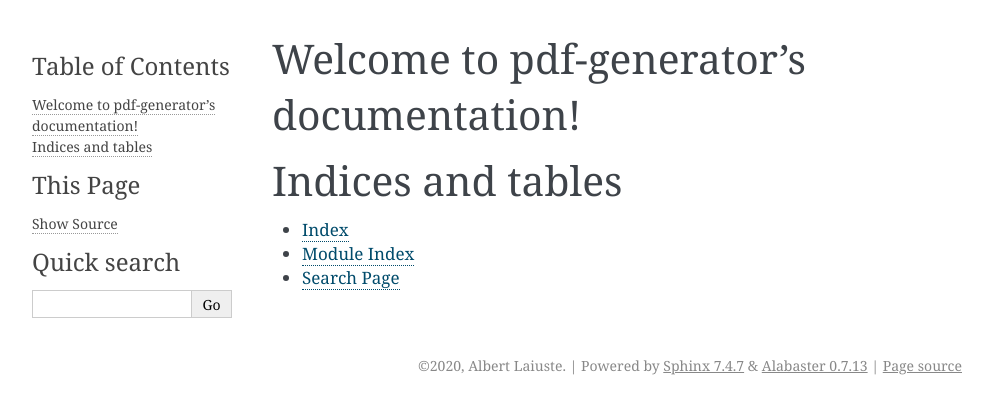
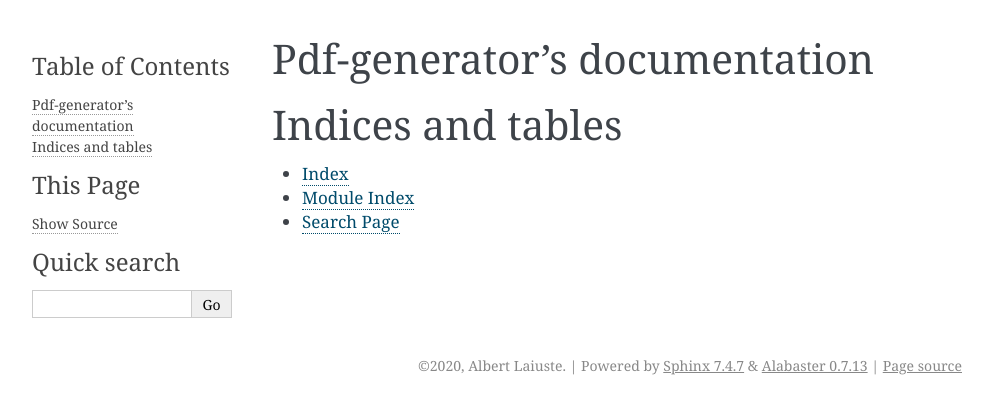
Before and after one commit to albertlaiuste/pdf-generator, a Sphinx documentation site: the page built from docs/source/index.rst, in a window 1280 px wide. Shown: the top 414 px of the page, without its empty margins (148-1141 px from the left). Built offline with Sphinx 7.4.7, drawn with Linux system fonts in a browser that asks for light colours; some of the changed lines change nothing that is shown.

Commit message:
Update docs

```diff
--- a/docs/source/index.rst
+++ b/docs/source/index.rst
@@ -1,9 +1,4 @@
-.. pdf-generator documentation master file, created by
-   sphinx-quickstart on Sat Jun 27 23:39:35 2020.
-   You can adapt this file completely to your liking, but it should at least
-   contain the root `toctree` directive.
-
-Welcome to pdf-generator's documentation!
+Pdf-generator's documentation
 =========================================
 
 .. toctree::
```
